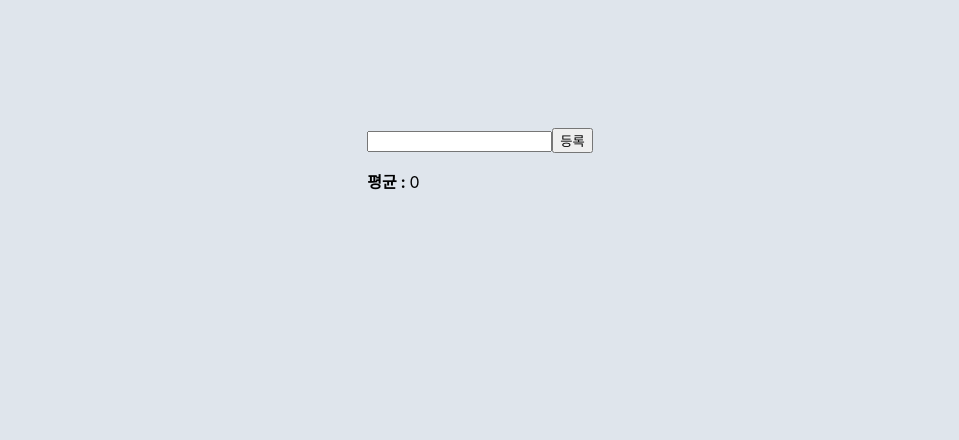
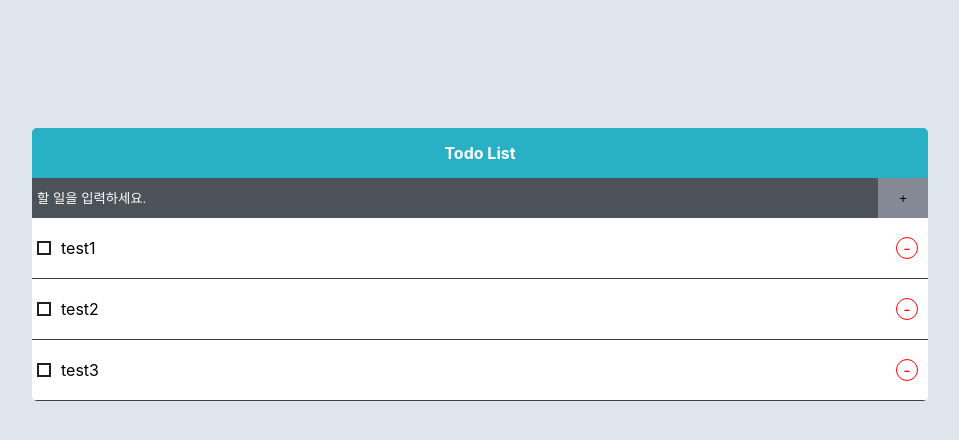
Before and after one commit to DevWonny/React-Todo, a React (Create React App) app: page / in a window 1280 px wide. Shown: the top 440 px of the page, without its empty margins (160-1119 px from the left). Built offline with nearby package versions, Linux system fonts and the light colour scheme.

Commit message:
todo state localStorage add

```diff
--- a/src/App.js
+++ b/src/App.js
@@ -1,13 +1,14 @@
 import "./App.scss";
-// import Main from "../src/components/Main";
+import Main from "../src/components/Main";
 // import Hook from "./Hook";
-import Average from "./Average";
+// import Average from "./Average";
+
 function App() {
   return (
     <div className="app">
-      {/* <Main /> */}
+      <Main />
       {/* <Hook /> */}
-      <Average />
+      {/* <Average /> */}
     </div>
   );
 }
--- a/src/components/AddItem.jsx
+++ b/src/components/AddItem.jsx
@@ -1,9 +1,22 @@
+/* eslint-disable array-callback-return */
 import "./AddItem.scss";
+import { useState, useEffect, useMemo } from "react";
 
-const testClick = () => {
-  console.log("click!");
-};
 const AddItem = () => {
+  // state
+  const [text, setText] = useState("");
+  const [itemArray, setItemArray] = useState([]);
+
+  // click event
+  const onAddClick = (e) => {
+    setItemArray((prev) => [...prev, text]);
+  };
+
+  useEffect(() => {
+    itemArray.map((el, _index) =>
+      localStorage.setItem(`todoItems-${_index}`, el)
+    );
+  }, [itemArray]);
   return (
     <>
       <div className="add-item-wrap">
@@ -12,10 +25,12 @@ const AddItem = () => {
           className="add-item"
           id="add"
           placeholder="할 일을 입력하세요."
+          value={text}
+          onChange={(e) => setText(e.target.value)}
         />
-        <label htmlFor="add" onClick={testClick}>
+        <button type="button" onClick={onAddClick}>
           +
-        </label>
+        </button>
       </div>
     </>
   );
--- a/src/components/AddItem.scss
+++ b/src/components/AddItem.scss
@@ -22,10 +22,11 @@
     }
   }
 
-  label {
+  button {
     display: inline-flex;
     align-items: center;
     justify-content: center;
+    border: none;
     width: 50px;
     height: 100%;
     margin: 0;
--- a/src/index.js
+++ b/src/index.js
@@ -1,14 +1,14 @@
-import React from 'react';
-import ReactDOM from 'react-dom/client';
-import './index.css';
-import App from './App';
-import reportWebVitals from './reportWebVitals';
+import React from "react";
+import ReactDOM from "react-dom/client";
+import "./index.css";
+import App from "./App";
+import reportWebVitals from "./reportWebVitals";
 
-const root = ReactDOM.createRoot(document.getElementById('root'));
+const root = ReactDOM.createRoot(document.getElementById("root"));
 root.render(
-  <React.StrictMode>
-    <App />
-  </React.StrictMode>
+  // <React.StrictMode>
+  <App />
+  // </React.StrictMode>
 );
 
 // If you want to start measuring performance in your app, pass a function
```
